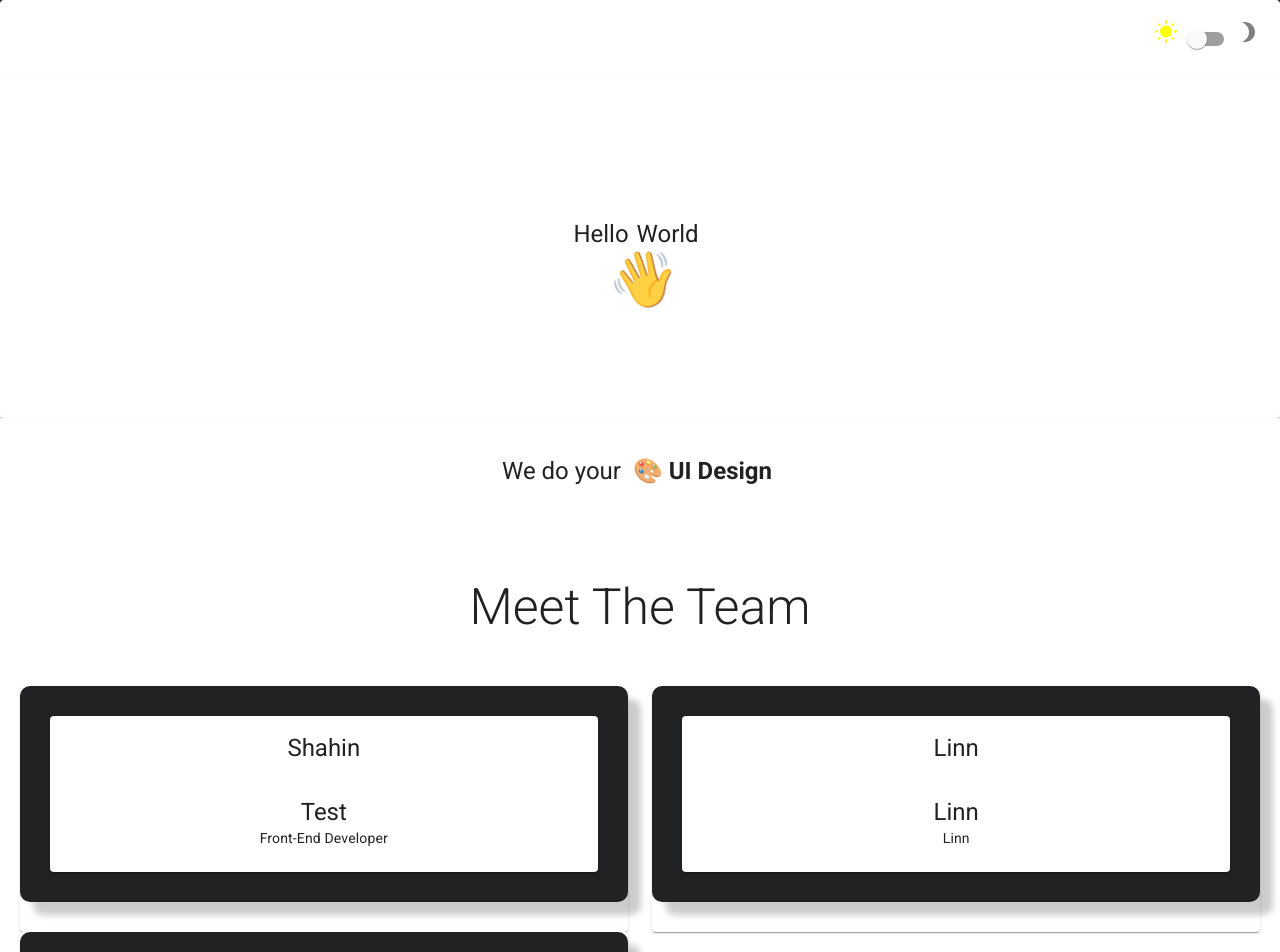
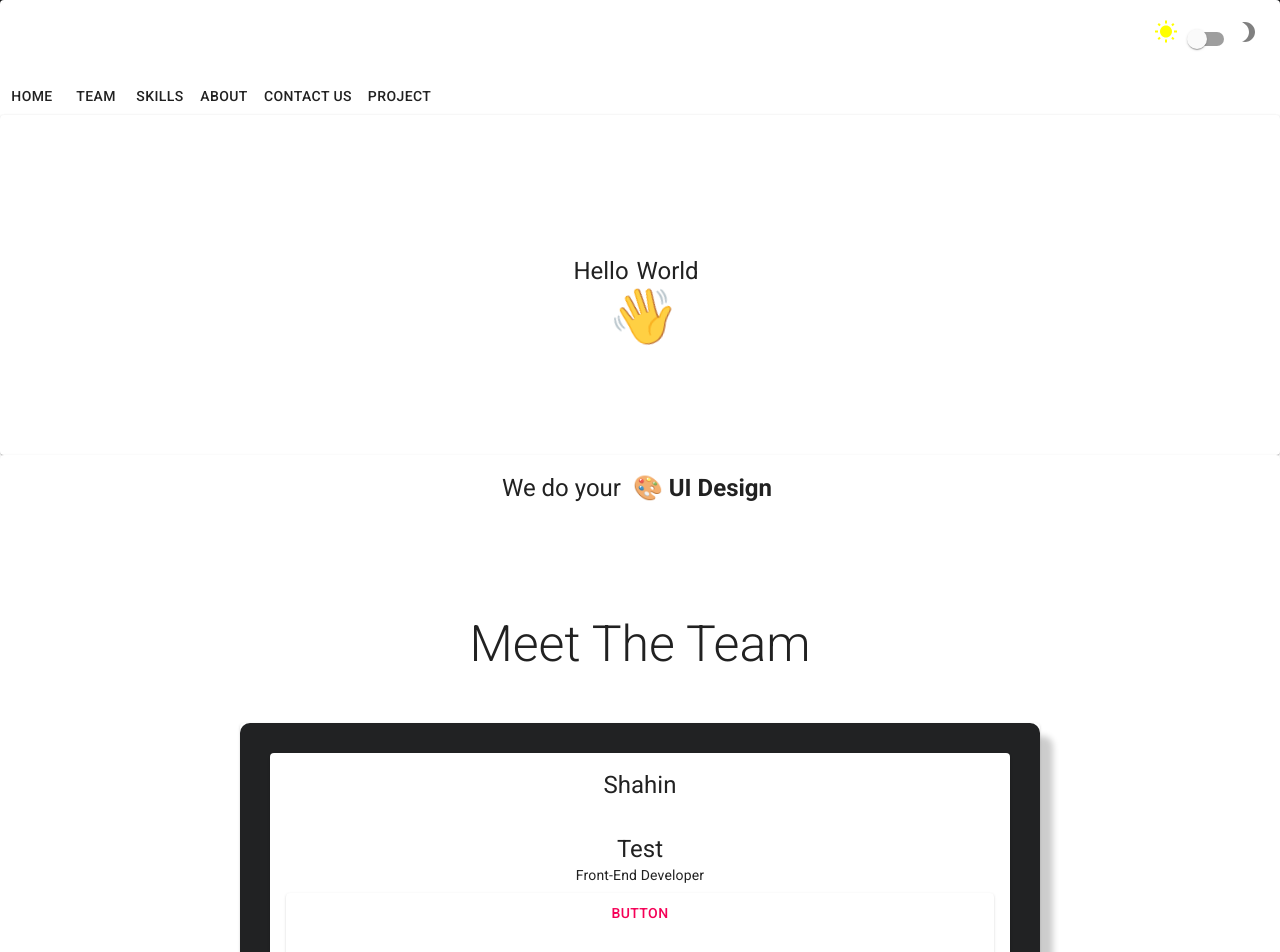
Before and after one commit to Projektarebete-grupp-2/Portfolio, a React (Create React App) app: page / in a window 1280 px wide. Shown: the top 952 px of the page. Built offline with nearby package versions, Linux system fonts and the light colour scheme.

Commit message:
progress!

```diff
--- a/src/App.tsx
+++ b/src/App.tsx
@@ -1,17 +1,103 @@
+import React, { useEffect, useState } from "react";
+import HelloWorld from "./components/HelloWorld";
+import Skills from "./components/Skills";
+import Team from "./components/Team";
+import About from "./components/About";
+import SimplePortal from "./components/portal";
+import Footer from "./components/footer";
+import { createMuiTheme, ThemeProvider } from "@material-ui/core/styles";
+import { Button, Grid, Paper, Switch as Switcher } from "@material-ui/core";
+import { BrowserRouter as Router, Switch, Route, Link } from "react-router-dom";
+import WbSunnySharpIcon from "@material-ui/icons/WbSunnySharp";
+import Brightness3Icon from "@material-ui/icons/Brightness3";
+import ErrorBoundary from "./components/errorboundary";
 
-import React, { Fragment } from 'react';
-import Main from './components/main'
-
-
-
+import Nav from "./components/nav";
+import ContactPage from "./components/contactPage";
+import Main from "./components/main";
+import Project from "./components/Project";
 
 function App() {
+  function GetInitMode() {
+    const isReturningUser = "dark" in localStorage;
+    const savedMode = JSON.parse(localStorage.getItem("dark") || "{}");
+    const userPrefersDark = GetPrefColorsScheme();
+    if (isReturningUser) {
+      return savedMode;
+    } else if (userPrefersDark) {
+      return true;
+    } else {
+      return false;
+    }
+  }
+  function GetPrefColorsScheme() {
+    if (!window.matchMedia) return;
+
+    return window.matchMedia("(prefers-color-scheme: dark)").matches;
+  }
+
+  const [darkMode, setDarkMode] = useState(GetInitMode());
+  useEffect(() => {
+    localStorage.setItem("dark", JSON.stringify(darkMode));
+  }, [darkMode]);
+
+  const theme = createMuiTheme({
+    palette: {
+      type: darkMode ? "dark" : "light",
+    },
+  });
+
   return (
-    <Fragment>
-      <Main />
-    </Fragment>
+    <Router>
+      <ThemeProvider theme={theme}>
+        <Paper>
+          <Grid container direction="column">
+            <Grid
+              style={{ padding: "20px" }}
+              container
+              direction="row"
+              justify="flex-end"
+            >
+              <WbSunnySharpIcon
+                style={{ color: darkMode ? "grey" : "yellow" }}
+              ></WbSunnySharpIcon>
+              <Switcher
+                style={{ transition: "0.5s ease-out" }}
+                checked={darkMode}
+                color="default"
+                onChange={() => setDarkMode((prevMode) => !prevMode)}
+              ></Switcher>
+              <Brightness3Icon
+                style={{ color: darkMode ? "slateblue" : "grey" }}
+              ></Brightness3Icon>
+            </Grid>
+            <Nav />
+            <Switch>
+              <Route path="/" exact component={Main}></Route>
+
+              <Route path="/Team" exact component={Team}>
+                <Team />
+              </Route>
+              <Route path="/Skills" exact component={Skills}>
+                <Skills />
+              </Route>
+              <Route path="/About" component={About}>
+                <About></About>
+              </Route>
+              <Route path="/ContactPage" exact component={ContactPage}>
+                <ErrorBoundary errorMsg="oj ojo oj de blev ett fel">
+                  <ContactPage></ContactPage>
+                </ErrorBoundary>
+              </Route>
+              <Route path="/Project" exact component={Project}>
+                <Project></Project>
+              </Route>
+            </Switch>
+            <Footer></Footer>
+          </Grid>
+        </Paper>
+      </ThemeProvider>
+    </Router>
   );
-
 }
-
 export default App;
--- a/src/components/About.tsx
+++ b/src/components/About.tsx
@@ -6,40 +6,74 @@ import React, { CSSProperties } from "react";
 import Typography from "@material-ui/core/Typography";
 import Grid from "@material-ui/core/Grid";
 import Container from "@material-ui/core/Container";
-import { Paper, ThemeProvider, useTheme } from "@material-ui/core";
-
-
-
-
+import { Button, Paper, ThemeProvider, useTheme } from "@material-ui/core";
+import {
+  BrowserRouter as Router,
+  Switch,
+  Route,
+  Link,
+  useParams,
+  useRouteMatch,
+} from "react-router-dom";
 
 export default function AboutResume(): JSX.Element {
-  const theme = useTheme()
+  let { path, url } = useRouteMatch();
+
+  const theme = useTheme();
   return (
     <ThemeProvider theme={theme}>
-    <Paper>
+      <Paper style={{ height: "100vh" }}>
         <Container className="aboutUs">
           <img className="waveImage" src={waveAboutResume} alt="about" />
           <Grid container spacing={3}>
-
             <Grid item xs={6}>
               <Grid className="container">
                 <Typography variant="h2" className="title">
-              About US
+                  About us
                 </Typography>
               </Grid>
-
-          <Typography variant="subtitle2" className="title" gutterBottom>
-            Lorem ipsum dolor sit amet consectetur adipisicing elit. Cum vitae,
-            expedita at consequatur numquam assumenda officia. Dignissimos,
-            reprehenderit magni obcaecati veniam atque tempore eos cupiditate
-            soluta doloremque, quod alias quidem?
+              {/* Content */}
+              <Switch>
+                <Route exact path="/">
+                  <Typography
+                    variant="subtitle2"
+                    className="title"
+                    gutterBottom
+                  >
+                    Lorem ipsum dolor, sit amet consectetur adipisicing elit.
+                    Illo, ducimus quibusdam. Dolorum omnis, id magni nulla
+                    recusandae deleniti, cupiditate quas doloremque labore
+                    temporibus neque ex animi totam nesciunt distinctio aperiam.
+                    <Link style={{ color: "white" }} to="About/Detail">
+                      More Info
+                    </Link>
                   </Typography>
+                </Route>
+                <Route path="/About/Detail">
+                  <h1>More detail page</h1>
+                </Route>
+                <Route path="/About">
+                  <Typography
+                    variant="subtitle2"
+                    className="title"
+                    gutterBottom
+                  >
+                    Lorem ipsum dolor, sit amet consectetur adipisicing elit.
+                    Illo, ducimus quibusdam. Dolorum omnis, id magni nulla
+                    recusandae deleniti, cupiditate quas doloremque labore
+                    temporibus neque ex animi totam nesciunt distinctio aperiam.
+                    <Link style={{ color: "white" }} to={`${url}/Detail`}>
+                      More Info
+                    </Link>
+                  </Typography>
+                </Route>
+              </Switch>
+              {/* Content */}
             </Grid>
             <Grid item xs={6}>
               <img src={aboutResumeIllustration} alt="" style={leftImage} />
             </Grid>
           </Grid>
-
           <img className="waveDown" src={waveAboutResumeDown} alt="" />
         </Container>
       </Paper>
--- a/src/components/Cards/TeamCard.tsx
+++ b/src/components/Cards/TeamCard.tsx
@@ -5,6 +5,7 @@ import CardHeader from "@material-ui/core/CardHeader";
 import CardContent from "@material-ui/core/CardContent";
 import Typography from "@material-ui/core/Typography";
 import { Grid, Paper, ThemeProvider, useTheme } from "@material-ui/core";
+import SimplePortal from "../portal";
 
 interface Props {
   teammembers: {
@@ -26,6 +27,7 @@ function TeamCard({ teammembers }: Props) {
               <CardContent>
                 <Typography variant="h5">{teammembers.role}</Typography>
                 <Typography variant="body2">{teammembers.skills}</Typography>
+                <SimplePortal></SimplePortal>
               </CardContent>
             </Card>
           </Grid>
--- a/src/components/Project.tsx
+++ b/src/components/Project.tsx
@@ -3,10 +3,13 @@ import "./Project.css";
 import { projects } from "../data/data";
 import ProjectCard from "./Cards/ProjectCard";
 import Grid from "@material-ui/core/Grid";
-import { Container } from '@material-ui/core';
+import { Container, Paper, ThemeProvider, useTheme } from "@material-ui/core";
 
 function Project() {
+  const theme = useTheme();
   return (
+    <ThemeProvider theme={theme}>
+      <Paper>
         <Grid className="section--project" id="project">
           <Grid item className="inner">
             <div className="project-title">
@@ -20,6 +23,8 @@ function Project() {
             </Grid>
           </Grid>
         </Grid>
+      </Paper>
+    </ThemeProvider>
   );
 }
 export default Project;
--- a/src/components/main.tsx
+++ b/src/components/main.tsx
@@ -5,76 +5,47 @@ import Team from "./Team";
 import About from "./About";
 import SimplePortal from "./portal";
 import Footer from "./footer";
-import { createMuiTheme, ThemeProvider } from "@material-ui/core/styles";
-import { Grid, Paper, Switch } from "@material-ui/core";
-
+import {
+  createMuiTheme,
+  ThemeProvider,
+  useTheme,
+} from "@material-ui/core/styles";
+import { Button, Grid, Paper, Switch as Switcher } from "@material-ui/core";
+import { BrowserRouter as Router, Switch, Route, Link } from "react-router-dom";
 import WbSunnySharpIcon from "@material-ui/icons/WbSunnySharp";
 import Brightness3Icon from "@material-ui/icons/Brightness3";
 import ErrorBoundary from "./errorboundary";
 
+import Nav from "./nav";
+import ContactPage from "./contactPage";
+
 function Main() {
-  function GetInitMode() {
-    const isReturningUser = "dark" in localStorage;
-    const savedMode = JSON.parse(localStorage.getItem("dark") || "{}");
-    const userPrefersDark = GetPrefColorsScheme();
-    if (isReturningUser) {
-      return savedMode;
-    } else if (userPrefersDark) {
-      return true;
-    } else {
-      return false;
-    }
-  }
-  function GetPrefColorsScheme() {
-    if (!window.matchMedia) return;
-
-    return window.matchMedia("(prefers-color-scheme: dark)").matches;
-  }
-
-  const [darkMode, setDarkMode] = useState(GetInitMode());
-  useEffect(() => {
-    localStorage.setItem("dark", JSON.stringify(darkMode));
-  }, [darkMode]);
-
-  const theme = createMuiTheme({
-    palette: {
-      type: darkMode ? "dark" : "light",
-    },
-  });
+  const theme = useTheme();
 
   return (
     <ThemeProvider theme={theme}>
-      <Paper style={{ height: "100vh" }}>
+      <Paper>
         <Grid container direction="column">
-          <Grid
-            style={{ padding: "20px" }}
-            container
-            direction="row"
-            justify="flex-end"
-          >
-            <WbSunnySharpIcon
-              style={{ color: darkMode ? "grey" : "yellow" }}
-            ></WbSunnySharpIcon>
-            <Switch
-              style={{ transition: "0.5s ease-out" }}
-              checked={darkMode}
-              color="default"
-              onChange={() => setDarkMode((prevMode) => !prevMode)}
-            ></Switch>
-            <Brightness3Icon
-              style={{ color: darkMode ? "slateblue" : "grey" }}
-            ></Brightness3Icon>
-          </Grid>
           <HelloWorld />
           <Team />
           <Skills />
           <About />
-          <SimplePortal></SimplePortal>
-
-          <Footer></Footer>
         </Grid>
       </Paper>
     </ThemeProvider>
   );
+
+  {
+    /* <Router>
+      <ThemeProvider theme={theme}>
+        <Paper style={{ height: "100vh" }}>
+          <Grid container direction="column">
+
+            <SimplePortal></SimplePortal>
+          </Grid>
+        </Paper>
+      </ThemeProvider>
+    </Router> */
+  }
 }
 export default Main;
--- a/src/components/modal.tsx
+++ b/src/components/modal.tsx
@@ -11,6 +11,7 @@ import Fade from "@material-ui/core/Fade";
 import ContactPage from "./contactPage";
 import { Paper, useTheme } from "@material-ui/core";
 import ErrorBoundary from "./errorboundary";
+import { useRouteMatch } from "react-router-dom";
 
 const useStyles = makeStyles((theme: Theme) =>
   createStyles({
@@ -36,7 +37,9 @@ export default function TransitionsModal() {
   const handleClose = () => {
     setOpen(false);
   };
-
+  let { path, url } = useRouteMatch();
+  console.log(path);
+  console.log(url);
   const theme = useTheme();
   return (
     <ThemeProvider theme={theme}>
@@ -54,11 +57,7 @@ export default function TransitionsModal() {
           }}
         >
           <Fade in={open}>
-            <div className={classes.paper}>
-              <ErrorBoundary errorMsg="oj ojo oj de blev ett fel">
-                <ContactPage></ContactPage>
-              </ErrorBoundary>
-            </div>
+            <div className={classes.paper}></div>
           </Fade>
         </Modal>
       </Paper>
--- /dev/null
+++ b/src/components/nav.tsx
@@ -0,0 +1,29 @@
+import { Button } from "@material-ui/core";
+import React from "react";
+import { Link } from "react-router-dom";
+function Nav() {
+  return (
+    <div>
+      <Link to="/">
+        <Button>Home</Button>
+      </Link>
+      <Link to="/Team">
+        <Button>Team</Button>
+      </Link>
+      <Link to="/Skills">
+        <Button>Skills</Button>
+      </Link>
+      <Link to="/About">
+        <Button>About</Button>
+      </Link>
+      <Link to="/ContactPage">
+        <Button>Contact us</Button>
+      </Link>
+      <Link to="/Project">
+        <Button>Project</Button>
+      </Link>
+    </div>
+  );
+}
+
+export default Nav;
--- a/src/components/portal.tsx
+++ b/src/components/portal.tsx
@@ -1,10 +1,9 @@
-import React from 'react';
-import Portal from '@material-ui/core/Portal';
-import { makeStyles, Theme, createStyles } from '@material-ui/core/styles';
-import TransitionsModal from './modal'
-import Button from '@material-ui/core/Button';
-import { Paper, ThemeProvider, Typography, useTheme } from '@material-ui/core';
-
+import React from "react";
+import Portal from "@material-ui/core/Portal";
+import { makeStyles, Theme, createStyles } from "@material-ui/core/styles";
+import TransitionsModal from "./modal";
+import Button from "@material-ui/core/Button";
+import { Paper, ThemeProvider, Typography, useTheme } from "@material-ui/core";
 
 const useStyles = makeStyles((theme: Theme) =>
   createStyles({
@@ -12,14 +11,13 @@ const useStyles = makeStyles((theme: Theme) =>
       padding: theme.spacing(1),
       margin: theme.spacing(1, 0),
 
-
-      display: 'flex',
-      justifyContent: 'center',
+      display: "flex",
+      justifyContent: "center",
     },
     buttonStyle: {
       padding: 0,
     },
-  }),
+  })
 );
 
 export default function SimplePortal() {
@@ -31,13 +29,17 @@ export default function SimplePortal() {
     setShow(!show);
   };
 
-  const theme = useTheme()
+  const theme = useTheme();
   return (
     <ThemeProvider theme={theme}>
       <Paper>
         <div className={classes.container}>
-      <Typography variant='h6'>Contact us click the </Typography>
-      <Button className={classes.buttonStyle} color='secondary' type="button" onClick={handleClick}>
+          <Button
+            className={classes.buttonStyle}
+            color="secondary"
+            type="button"
+            onClick={handleClick}
+          >
             button
           </Button>
           {show ? (
--- a/src/components/theme.tsx
+++ b/src/components/theme.tsx
@@ -1,68 +1,70 @@
-import React, { useState, useEffect, Fragment } from "react";
-
-import { createMuiTheme, ThemeProvider } from "@material-ui/core/styles";
 import {
+  createMuiTheme,
   Button,
   Grid,
   Paper,
-  Switch,
-  Typography,
-  useMediaQuery,
+  Switch as Switcher,
+  ThemeProvider,
 } from "@material-ui/core";
-import { pink } from "@material-ui/core/colors";
-import { dark } from "@material-ui/core/styles/createPalette";
+import React, { useEffect, useState } from "react";
+import WbSunnySharpIcon from "@material-ui/icons/WbSunnySharp";
+import Brightness3Icon from "@material-ui/icons/Brightness3";
 
-export default function Theme() {
-  /*  function getInitMode(){
-        const savedMode = JSON.parse(localStorage.getItem('dark'));
-        getPrefColorsScheme();
-        return savedMode ;
-    }; */
-  function getPrefColorsScheme() {
-    if (
-      !useMediaQuery(
-        "prefers-color-scheme: dark" || "prefers-color-scheme: light"
-      )
-    )
-      return;
-    console.log(useMediaQuery("prefers-color-scheme: dark"));
+function Theme() {
+  function GetInitMode() {
+    const isReturningUser = "dark" in localStorage;
+    const savedMode = JSON.parse(localStorage.getItem("dark") || "{}");
+    const userPrefersDark = GetPrefColorsScheme();
+    if (isReturningUser) {
+      return savedMode;
+    } else if (userPrefersDark) {
+      return true;
+    } else {
+      return false;
+    }
+  }
+  function GetPrefColorsScheme() {
+    if (!window.matchMedia) return;
+
+    return window.matchMedia("(prefers-color-scheme: dark)").matches;
   }
 
-  const prefersDarkMode = useMediaQuery("(prefers-color-scheme: dark)");
-  const [darkMode, setDarkMode] = useState(false);
-
+  const [darkMode, setDarkMode] = useState(GetInitMode());
   useEffect(() => {
     localStorage.setItem("dark", JSON.stringify(darkMode));
   }, [darkMode]);
 
-  const darkTheme = createMuiTheme({
+  const theme = createMuiTheme({
     palette: {
-      primary: {
-        main: "#115293",
-      },
+      type: darkMode ? "dark" : "light",
     },
   });
-  const lightTheme = createMuiTheme({
-    palette: {
-      primary: {
-        main: "#4791db",
-      },
-    },
-  });
-
+  console.log(theme.palette.type);
   return (
-    <Fragment>
-      <ThemeProvider theme={darkMode ? darkTheme : lightTheme}>
-        <Paper className="root" style={{ height: "100vh" }}>
-          <Grid container direction="column">
-            <Typography variant="h4">Change Theme</Typography>
-            <Typography variant="h4">
-              {darkMode ? "darkTheme" : "lightTheme"}
-            </Typography>
-            {/* <Switch checked={darkMode} onChange={() => setDarkMode(!darkMode)} color="default"></Switch> */}
-          </Grid>
-        </Paper>
+    <>
+      <ThemeProvider theme={theme}>
+        <Grid
+          style={{ padding: "20px" }}
+          container
+          direction="row"
+          justify="flex-end"
+        >
+          <WbSunnySharpIcon
+            style={{ color: darkMode ? "grey" : "yellow" }}
+          ></WbSunnySharpIcon>
+          <Switcher
+            style={{ transition: "0.5s ease-out" }}
+            checked={darkMode}
+            color="default"
+            onChange={() => setDarkMode((prevMode) => !prevMode)}
+          ></Switcher>
+          <Brightness3Icon
+            style={{ color: darkMode ? "slateblue" : "grey" }}
+          ></Brightness3Icon>
+        </Grid>
       </ThemeProvider>
-    </Fragment>
+    </>
   );
 }
+
+export default Theme;
```
Also changed, not shown: src/components/Cards/ProjectCard.tsx (+3 -6 lines). Lines whose indentation alone changed are shown as unchanged.
